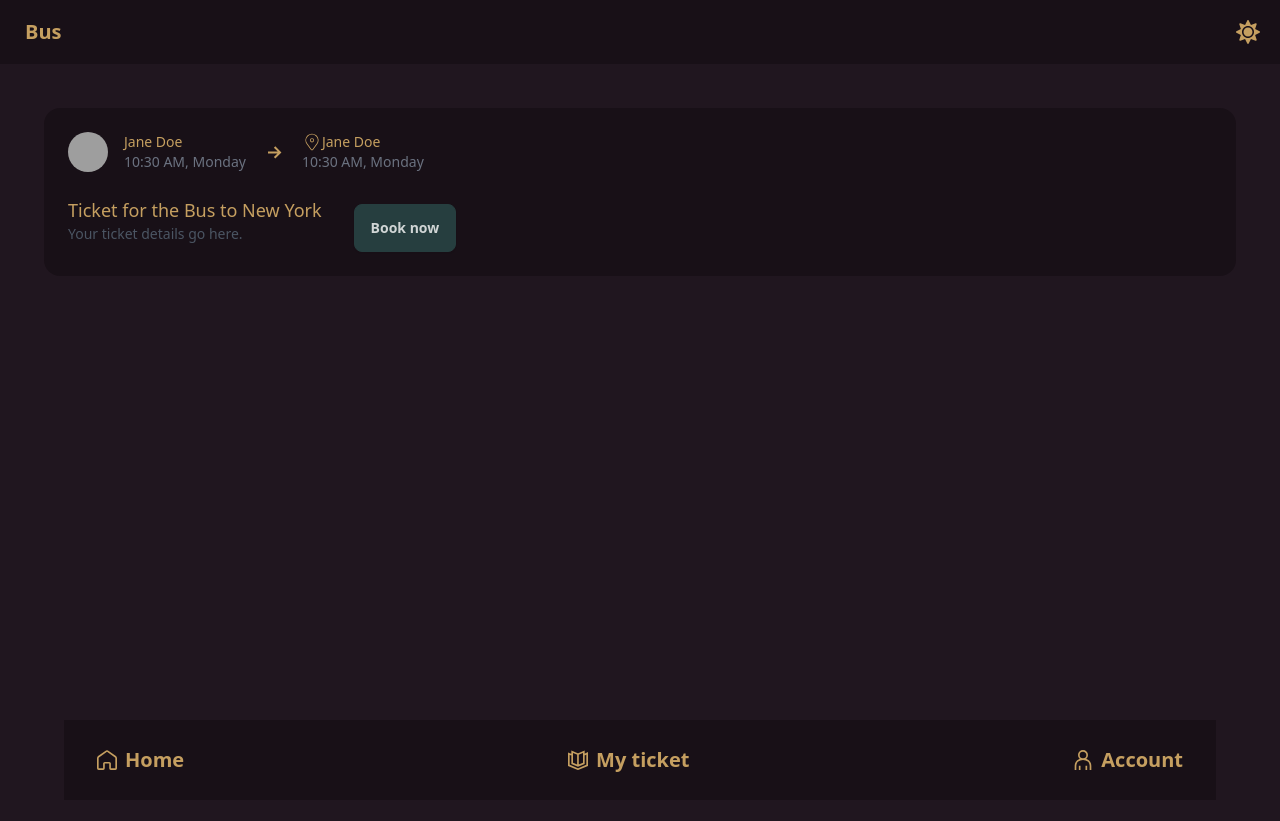
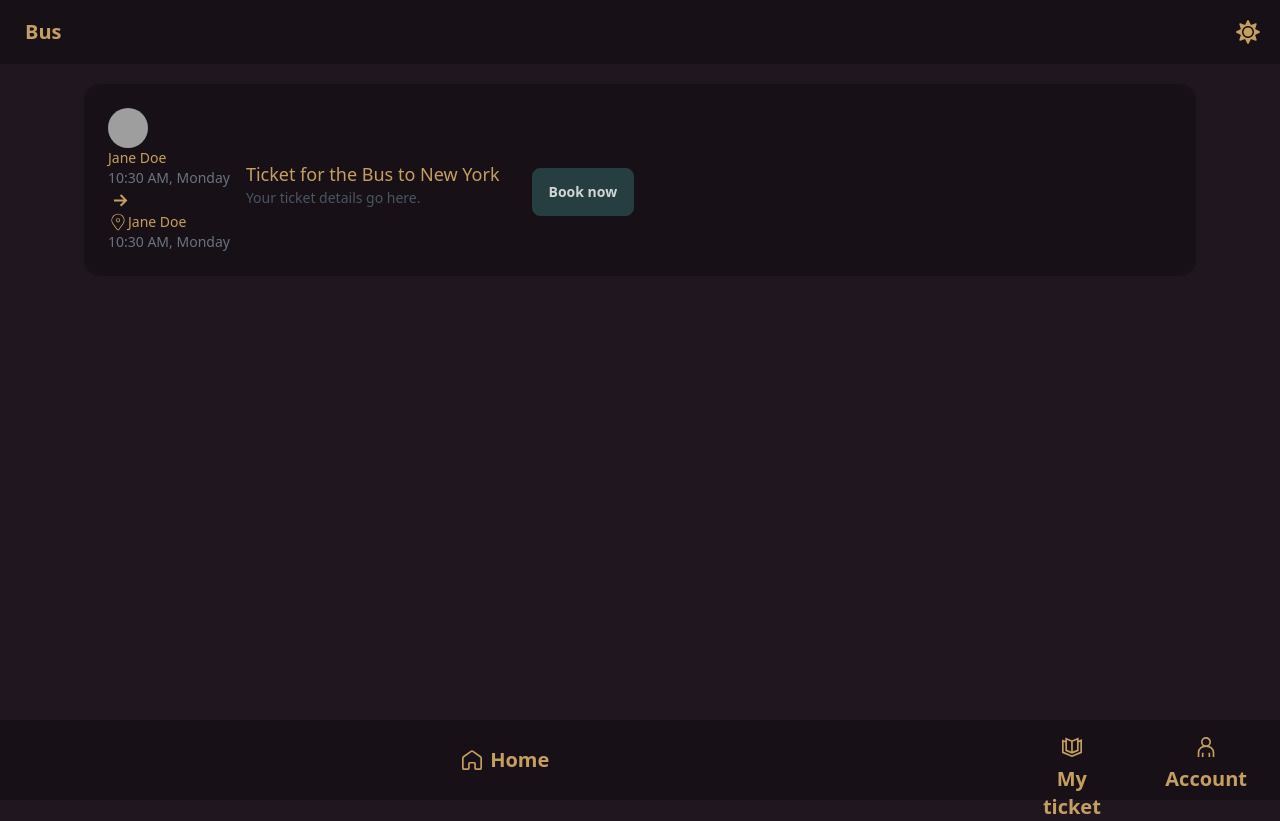
Before and after one commit to Mrm1rzo/hackaton-mini-app, a React (Vite) app: page /ticket in a window 1280 px wide. Before the commit the page ends 800 px from the top, so only its background shows below. Built offline with nearby package versions, Linux system fonts and the light colour scheme; grey boxes are pictures that could not be loaded.

Commit message:
Update Ticket page

```diff
--- a/src/companents/Footer.jsx
+++ b/src/companents/Footer.jsx
@@ -6,22 +6,22 @@ import { GrCatalog, GrHomeRounded, GrUser } from "react-icons/gr";
 
 const Footer = () => {
   return (
-    <footer className="align-elements footer footer-center flex justify-between bg-base-300 p-4">
-      <nav className="flex flex-col gap-0">
+    <footer className="footer footer-center flex justify-between bg-base-300 p-4">
+      <nav className="align-elements flex flex-col gap-0">
         <NavLink to="/" className="btn btn-ghost text-sm md:text-xl">
-        <GrHomeRounded />
+          <GrHomeRounded />
           Home
         </NavLink>
       </nav>
       <nav className="flex flex-col gap-0">
         <NavLink to="/ticket" className="btn btn-ghost text-sm md:text-xl">
-        <GrCatalog />
+          <GrCatalog />
           My ticket
         </NavLink>
       </nav>
       <nav className="flex flex-col gap-0">
         <NavLink to="/profile" className="btn btn-ghost text-sm md:text-xl">
-        <GrUser />
+          <GrUser />
           Account
         </NavLink>
       </nav>
--- a/src/pages/Ticket.jsx
+++ b/src/pages/Ticket.jsx
@@ -4,17 +4,17 @@ import { CiLocationOn } from "react-icons/ci";
 
 const Ticket = () => {
   return (
-    <div className=" p-5 m-4 md:m-6 pl-5 ">
-      <div className="card bg-base-300 rounded-2xl">
+    <section className="align-elements py-5">
+      <div className="card rounded-2xl bg-base-300">
         <div className="card-body p-6">
           <div className="flex items-center space-x-4">
             <div className="flex-shrink-0">
               <img
-                className="w-10 h-10 rounded-full"
+                className="h-10 w-10 rounded-full"
                 src="https://encrypted-tbn0.gstatic.com/images?q=tbn:ANd9GcSM9YXWw0YGcM6yUWiVJpNpU_7U9QPbPdE4Hw&s"
                 alt="Avatar"
               />
-            </div>
+
               <div>
                 <h3 className="text-sm font-medium">Jane Doe</h3>
                 <p className="text-sm text-gray-500">10:30 AM, Monday</p>
@@ -22,13 +22,13 @@ const Ticket = () => {
               <span className="text-2xl">
                 <GrFormNextLink />
               </span>
-            <div className="justify-end flex ">
-
+              <div className="flex justify-end">
                 <div>
-              <h3 className="text-sm font-medium flex">
+                  <h3 className="flex text-sm font-medium">
                     <span className="text-xl">
                       <CiLocationOn />
-                </span >Jane Doe
+                    </span>
+                    Jane Doe
                   </h3>
                   <p className="text-sm text-gray-500">10:30 AM, Monday</p>
                 </div>
@@ -36,20 +36,21 @@ const Ticket = () => {
             </div>
             <div className="mt-4 flex gap-3">
               <div>
-              <h3 className="text-lg font-medium ">
+                <h3 className="text-lg font-medium">
                   Ticket for the Bus to New York
                 </h3>
-              <p className="text-sm text-gray-600">Your ticket details go here.</p>
+                <p className="text-sm text-gray-600">
+                  Your ticket details go here.
+                </p>
               </div>
-            <div className="mt-2 ml-5">
-              <button className="btn btn-secondary">
-                  Book now
-              </button>
+              <div className="ml-5 mt-2">
+                <button className="btn btn-secondary">Book now</button>
               </div>
             </div>
           </div>
         </div>
       </div>
+    </section>
   );
 };
 
```
Lines whose indentation alone changed are shown as unchanged.
